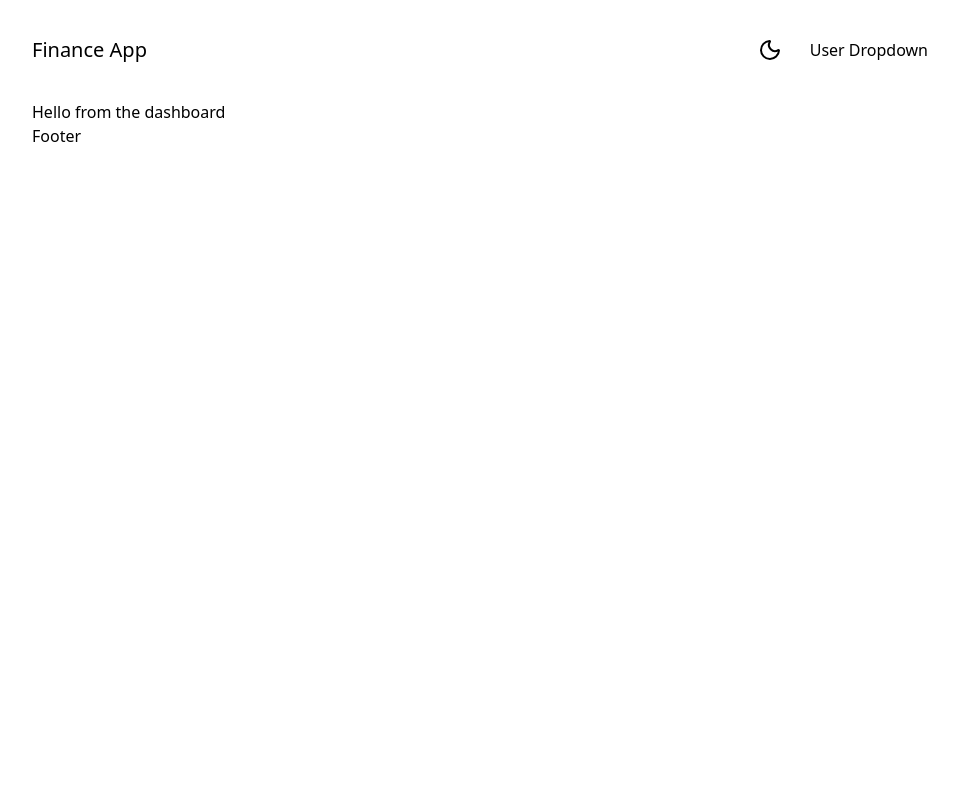
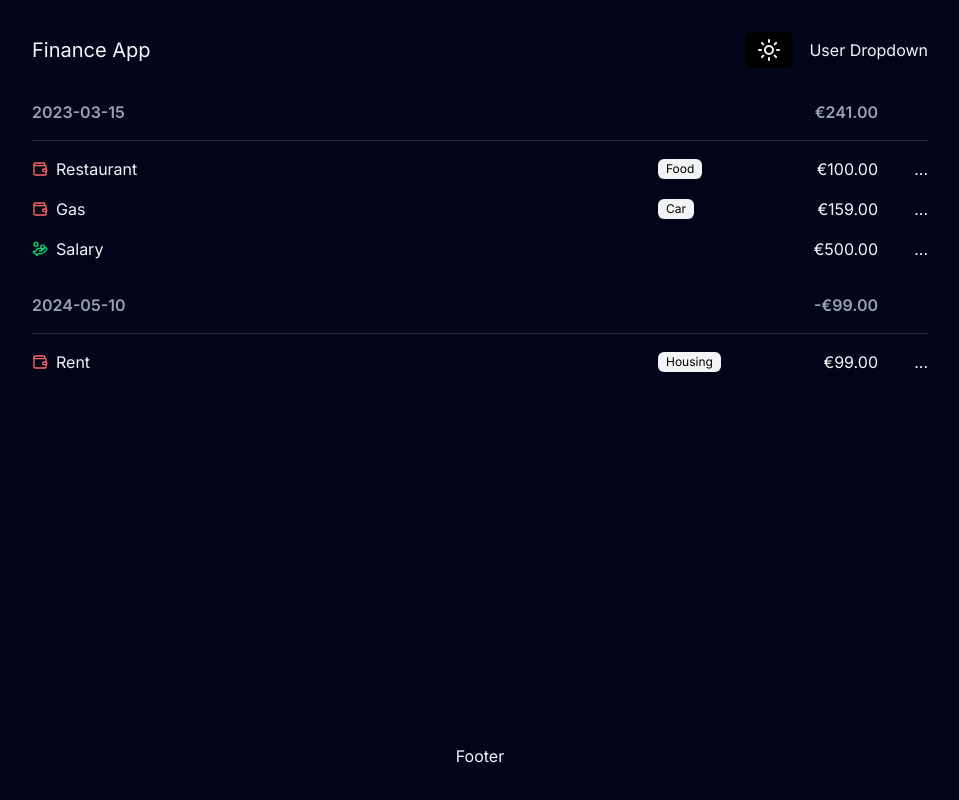
Before and after one commit to dzyamik/financial-app, a Next.js app: page /dashboard in a window 1280 px wide. Shown: the whole page, without its empty margins (160-1119 px from the left). Built offline with nearby package versions, Linux system fonts and the light colour scheme; data requests are answered from the project's data file.

Commit message:
Adding db imitation

```diff
--- /dev/null
+++ b/app/dashboard/components/transaction-list.js
@@ -0,0 +1,42 @@
+import TransactionItem from '@/components/transaction-item'
+import TransactionSummaryItem from '@/components/transaction-summary-item'
+
+const groupAndSumTransactionsByDate = (transactions) => {
+    const grouped = {}
+    for (const transaction of transactions) {
+        const date = transaction.created_at.split('T')[0]
+        if (!grouped[date]) {
+            grouped[date] = { transactions: [], amount: 0 }
+        }
+        grouped[date].transactions.push(transaction)
+        const amount = transaction.type === 'Expense' ? -transaction.amount : transaction.amount
+        grouped[date].amount += amount
+    }
+
+    return grouped
+}
+
+export default async function TransactionList() {
+    const response = await fetch('http://localhost:3100/transactions')
+    const transactions = await response.json()
+
+    const grouped = groupAndSumTransactionsByDate(transactions)
+
+    return (
+        <div className="space-y-8">
+            {Object.entries(grouped).map(([date, { transactions, amount }]) => (
+                <div key={date}>
+                    <TransactionSummaryItem date={date} amount={amount} />
+                    <hr className="my-4 border-gray-200 dark:border-gray-800" />
+                    <section className="space-y-4">
+                        {transactions.map((transaction) => (
+                            <div key={transaction.id}>
+                                <TransactionItem {...transaction} />
+                            </div>
+                        ))}
+                    </section>
+                </div>
+            ))}
+        </div>
+    )
+}
--- a/app/dashboard/layout.js
+++ b/app/dashboard/layout.js
@@ -1,11 +1,11 @@
-import PageHeader from "@/components/page-header";
+import PageHeader from '@/components/page-header'
 
 export default function Layout({ children }) {
-  return (
-    <>
-      <PageHeader className="my-8" />
-      <main>{children}</main>
-      <footer>Footer</footer>
-    </>
-  );
+    return (
+        <>
+            <PageHeader className="my-8" />
+            <main>{children}</main>
+            <footer className="mt-auto text-center py-8">Footer</footer>
+        </>
+    )
 }
--- a/app/dashboard/page.js
+++ b/app/dashboard/page.js
@@ -1,3 +1,9 @@
+import TransactionList from './components/transaction-list'
+
 export default function Page() {
-  return <>Hello from the dashboard</>;
+    return (
+        <>
+            <TransactionList />
+        </>
+    )
 }
--- a/app/layout.js
+++ b/app/layout.js
@@ -1,25 +1,17 @@
-import { Geist, Geist_Mono } from 'next/font/google'
+import { Inter } from 'next/font/google'
 import './globals.css'
 
-const geistSans = Geist({
-    variable: '--font-geist-sans',
-    subsets: ['latin'],
-})
-
-const geistMono = Geist_Mono({
-    variable: '--font-geist-mono',
-    subsets: ['latin'],
-})
+const inter = Inter({ subsets: ['latin'] })
 
 export const metadata = {
-    title: 'Create Next App',
+    title: 'Finance App',
     description: 'Generated by create next app',
 }
 
 export default function RootLayout({ children }) {
     return (
-        <html lang="en">
-            <body className={`${geistSans.variable} ${geistMono.variable} antialiased`}>{children}</body>
+        <html lang="en" className="dark">
+            <body className={`${inter.className} min-h-screen flex flex-col`}>{children}</body>
         </html>
     )
 }
--- a/components/dark-mode-toggle.js
+++ b/components/dark-mode-toggle.js
@@ -16,7 +16,7 @@ function DarkModeButton({ defaultMode }) {
     )
 }
 
-export default function DarkModeToggle({ defaultMode = 'light' }) {
+export default function DarkModeToggle({ defaultMode = 'dark' }) {
     return (
         <CookiesProvider>
             <DarkModeButton defaultMode={defaultMode} />
--- /dev/null
+++ b/db.json
@@ -0,0 +1,36 @@
+{
+  "transactions": [
+    {
+      "id": 1,
+      "amount": 100,
+      "type": "Expense",
+      "description": "Restaurant",
+      "category": "Food",
+      "created_at": "2023-03-15T23:00:00"
+    },
+    {
+      "id": 2,
+      "amount": 159,
+      "type": "Expense",
+      "description": "Gas",
+      "category": "Car",
+      "created_at": "2023-03-15T23:00:00"
+    },
+    {
+      "id": 3,
+      "amount": 500,
+      "type": "Income",
+      "description": "Salary",
+      "category": "",
+      "created_at": "2023-03-15T23:00:00"
+    },
+    {
+      "id": 4,
+      "amount": 99,
+      "type": "Expense",
+      "description": "Rent",
+      "category": "Housing",
+      "created_at": "2024-05-10T23:00:00"
+    }
+  ]
+}
--- a/package.json
+++ b/package.json
@@ -6,9 +6,11 @@
     "dev": "next dev --turbopack",
     "build": "next build --turbopack",
     "start": "next start",
-    "lint": "eslint"
+    "lint": "eslint",
+    "json-server": "json-server --watch db.json --port 3100"
   },
   "dependencies": {
+    "json-server": "^1.0.0-beta.3",
     "lucide-react": "^0.543.0",
     "next": "15.5.2",
     "react": "19.1.0",
```
Also changed, not shown: 1 other file (tests, documents, lock files or other folders).
